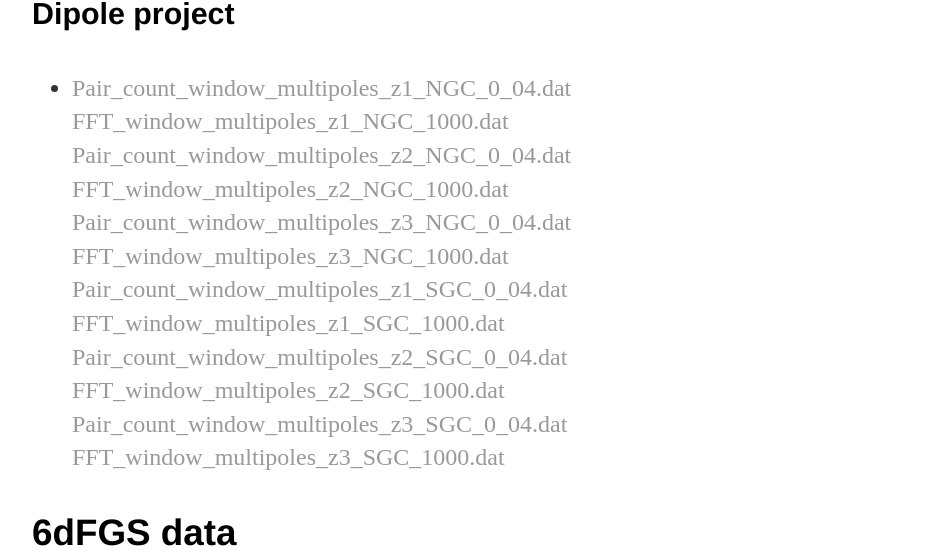
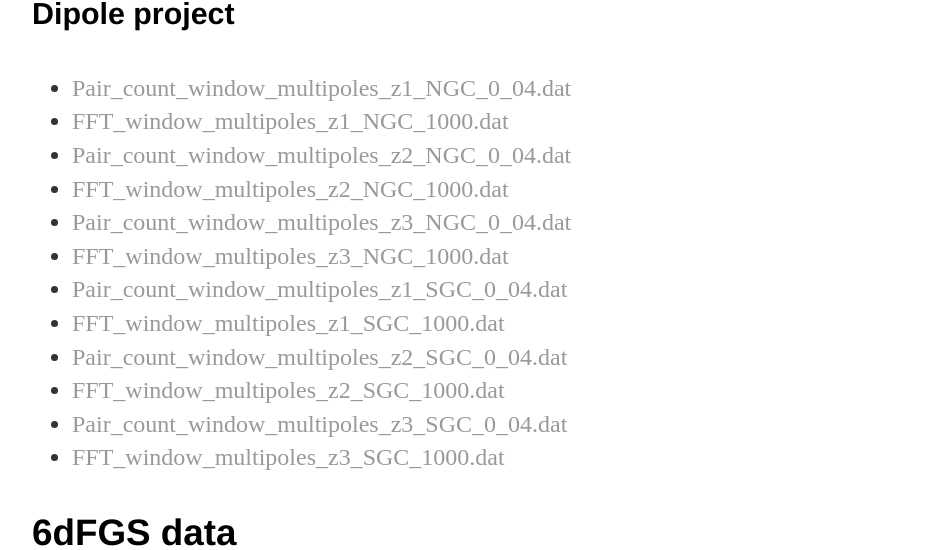
Before and after one commit to fbeutler/fbeutler.github.io, a Jekyll site: the page built from hub/hub.html, in a window 1280 px wide. Shown: the part 2115-2665 px from the top of the page, without its empty margins (160-1100 px from the left). Built offline with Jekyll 4.4.1, drawn with Linux system fonts in a browser that asks for light colours.

Commit message:
Update hub.html

```diff
--- a/hub/hub.html
+++ b/hub/hub.html
@@ -158,16 +158,38 @@ title: Some material
   <ul>
     <li>
       <a href='/hub/Pair_count_window_multipoles_z1_NGC_0_04.dat' target="_blank">Pair_count_window_multipoles_z1_NGC_0_04.dat</a>
+    </li>
+    <li>
       <a href='/hub/FFT_window_multipoles_z1_NGC_1000.dat' target="_blank">FFT_window_multipoles_z1_NGC_1000.dat</a>
+    </li>
+    <li>
       <a href='/hub/Pair_count_window_multipoles_z2_NGC_0_04.dat' target="_blank">Pair_count_window_multipoles_z2_NGC_0_04.dat</a>
+    </li>
+    <li>
       <a href='/hub/FFT_window_multipoles_z2_NGC_1000.dat' target="_blank">FFT_window_multipoles_z2_NGC_1000.dat</a>
+    </li>
+    <li>
       <a href='/hub/Pair_count_window_multipoles_z3_NGC_0_04.dat' target="_blank">Pair_count_window_multipoles_z3_NGC_0_04.dat</a>
+    </li>
+    <li>
       <a href='/hub/FFT_window_multipoles_z3_NGC_1000.dat' target="_blank">FFT_window_multipoles_z3_NGC_1000.dat</a>
+    </li>
+    <li>
       <a href='/hub/Pair_count_window_multipoles_z1_SGC_0_04.dat' target="_blank">Pair_count_window_multipoles_z1_SGC_0_04.dat</a>
+    </li>
+    <li>
       <a href='/hub/FFT_window_multipoles_z1_SGC_1000.dat' target="_blank">FFT_window_multipoles_z1_SGC_1000.dat</a>
+    </li>
+    <li>
       <a href='/hub/Pair_count_window_multipoles_z2_SGC_0_04.dat' target="_blank">Pair_count_window_multipoles_z2_SGC_0_04.dat</a>
+    </li>
+    <li>
       <a href='/hub/FFT_window_multipoles_z2_SGC_1000.dat' target="_blank">FFT_window_multipoles_z2_SGC_1000.dat</a>
+    </li>
+    <li>
       <a href='/hub/Pair_count_window_multipoles_z3_SGC_0_04.dat' target="_blank">Pair_count_window_multipoles_z3_SGC_0_04.dat</a>
+    </li>
+    <li>
       <a href='/hub/FFT_window_multipoles_z3_SGC_1000.dat' target="_blank">FFT_window_multipoles_z3_SGC_1000.dat</a>
     </li>
   </ul>
```
